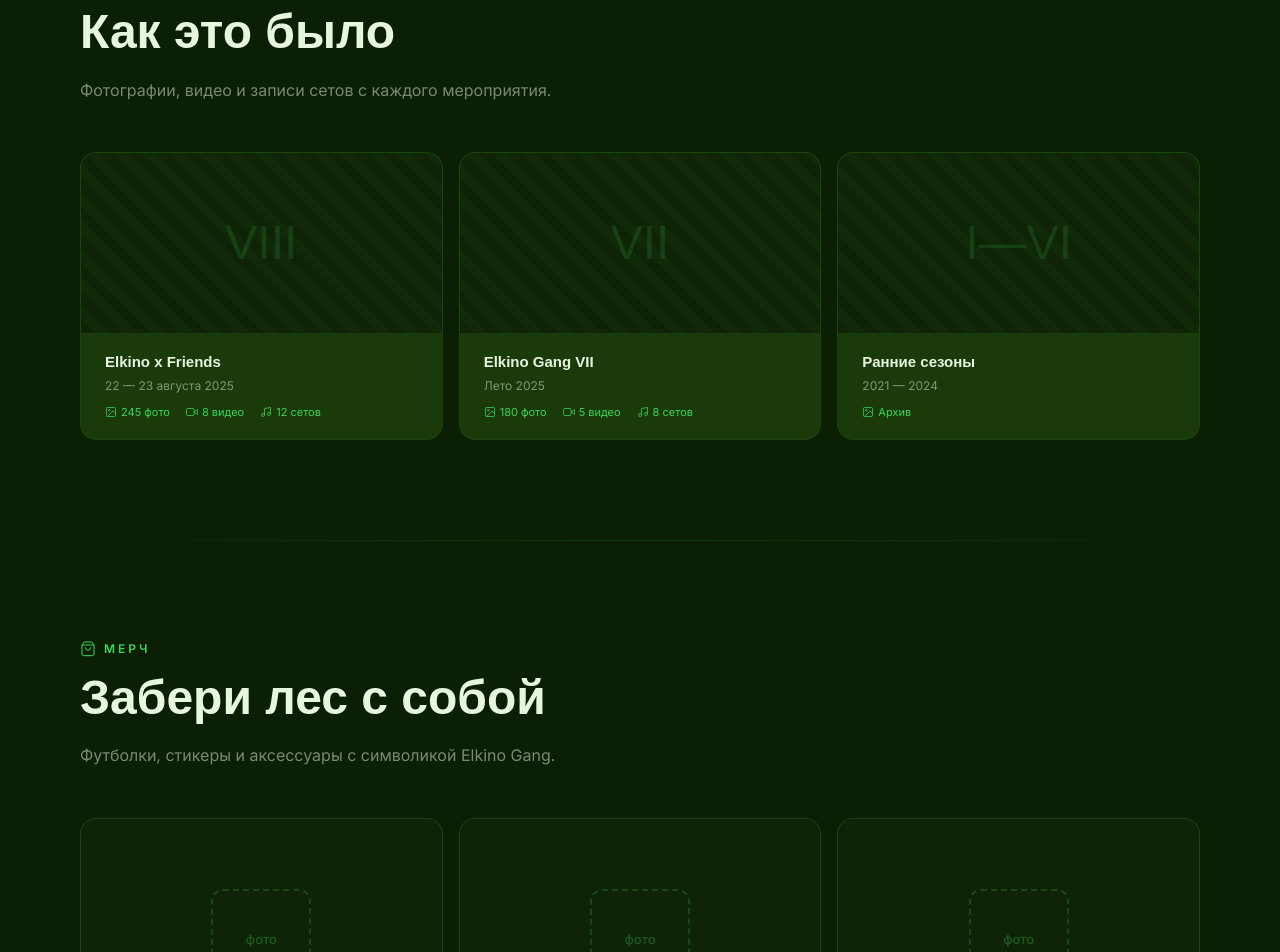
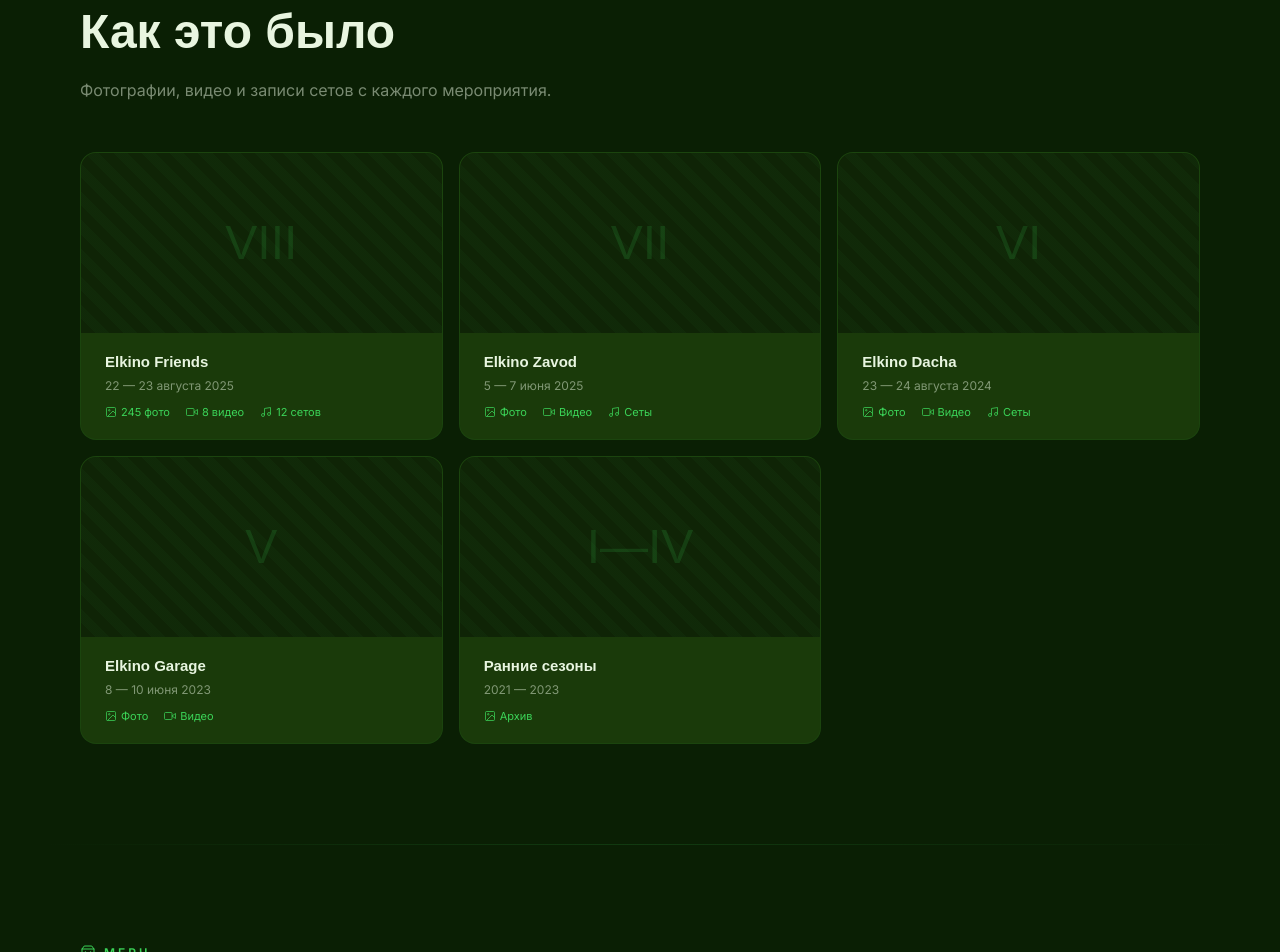
Before and after one commit to zinevichmax-dotcom/elkino-gang, a plain HTML site: page index.html in a window 1280 px wide. Shown: the part 3260-4212 px from the top of the page. Drawn offline with Linux system fonts and the light colour scheme; a web font is replaced by a local one.

Commit message:
expand archive: Friends, Zavod, Dacha, Garage

```diff
--- a/index.html
+++ b/index.html
@@ -188,49 +188,15 @@
       <p class="section-desc">Фотографии, видео и записи сетов с каждого мероприятия.</p>
 
       <div class="archive-grid">
-        <article class="archive-card">
-          <div class="archive-thumb" role="img" aria-label="Обложка: Elkino x Friends, сезон VIII">
-            <div class="archive-thumb-pattern" aria-hidden="true"></div>
-            <div class="archive-thumb-icon" aria-hidden="true">VIII</div>
-          </div>
-          <div class="archive-body">
-            <h3 class="archive-title">Elkino x Friends</h3>
-            <p class="archive-meta">22 — 23 августа 2025</p>
-            <div class="archive-stats">
-              <span><svg viewBox="0 0 24 24" aria-hidden="true" focusable="false"><rect x="3" y="3" width="18" height="18" rx="2"/><circle cx="8.5" cy="8.5" r="1.5"/><path d="M21 15l-5-5L5 21"/></svg> 245 фото</span>
-              <span><svg viewBox="0 0 24 24" aria-hidden="true" focusable="false"><polygon points="23 7 16 12 23 17 23 7"/><rect x="1" y="5" width="15" height="14" rx="2"/></svg> 8 видео</span>
-              <span><svg viewBox="0 0 24 24" aria-hidden="true" focusable="false"><path d="M9 18V5l12-2v13"/><circle cx="6" cy="18" r="3"/><circle cx="18" cy="16" r="3"/></svg> 12 сетов</span>
-            </div>
-          </div>
-        </article>
-        <article class="archive-card">
-          <div class="archive-thumb" role="img" aria-label="Обложка: Elkino Gang VII">
-            <div class="archive-thumb-pattern" aria-hidden="true"></div>
-            <div class="archive-thumb-icon" aria-hidden="true">VII</div>
-          </div>
-          <div class="archive-body">
-            <h3 class="archive-title">Elkino Gang VII</h3>
-            <p class="archive-meta">Лето 2025</p>
-            <div class="archive-stats">
-              <span><svg viewBox="0 0 24 24" aria-hidden="true" focusable="false"><rect x="3" y="3" width="18" height="18" rx="2"/><circle cx="8.5" cy="8.5" r="1.5"/><path d="M21 15l-5-5L5 21"/></svg> 180 фото</span>
-              <span><svg viewBox="0 0 24 24" aria-hidden="true" focusable="false"><polygon points="23 7 16 12 23 17 23 7"/><rect x="1" y="5" width="15" height="14" rx="2"/></svg> 5 видео</span>
-              <span><svg viewBox="0 0 24 24" aria-hidden="true" focusable="false"><path d="M9 18V5l12-2v13"/><circle cx="6" cy="18" r="3"/><circle cx="18" cy="16" r="3"/></svg> 8 сетов</span>
-            </div>
-          </div>
-        </article>
-        <article class="archive-card">
-          <div class="archive-thumb" role="img" aria-label="Обложка: ранние сезоны I—VI">
-            <div class="archive-thumb-pattern" aria-hidden="true"></div>
-            <div class="archive-thumb-icon" aria-hidden="true">I—VI</div>
-          </div>
-          <div class="archive-body">
-            <h3 class="archive-title">Ранние сезоны</h3>
-            <p class="archive-meta">2021 — 2024</p>
-            <div class="archive-stats">
-              <span><svg viewBox="0 0 24 24" aria-hidden="true" focusable="false"><rect x="3" y="3" width="18" height="18" rx="2"/><circle cx="8.5" cy="8.5" r="1.5"/><path d="M21 15l-5-5L5 21"/></svg> Архив</span>
-            </div>
-          </div>
-        </article>
+        <div class="archive-card"><div class="archive-thumb"><div class="archive-thumb-pattern"></div><div class="archive-thumb-icon">VIII</div></div><div class="archive-body"><div class="archive-title">Elkino Friends</div><div class="archive-meta">22 — 23 августа 2025</div><div class="archive-stats"><span><svg viewBox="0 0 24 24"><rect x="3" y="3" width="18" height="18" rx="2"/><circle cx="8.5" cy="8.5" r="1.5"/><path d="M21 15l-5-5L5 21"/></svg> 245 фото</span><span><svg viewBox="0 0 24 24"><polygon points="23 7 16 12 23 17 23 7"/><rect x="1" y="5" width="15" height="14" rx="2"/></svg> 8 видео</span><span><svg viewBox="0 0 24 24"><path d="M9 18V5l12-2v13"/><circle cx="6" cy="18" r="3"/><circle cx="18" cy="16" r="3"/></svg> 12 сетов</span></div></div></div>
+
+        <div class="archive-card"><div class="archive-thumb"><div class="archive-thumb-pattern"></div><div class="archive-thumb-icon">VII</div></div><div class="archive-body"><div class="archive-title">Elkino Zavod</div><div class="archive-meta">5 — 7 июня 2025</div><div class="archive-stats"><span><svg viewBox="0 0 24 24"><rect x="3" y="3" width="18" height="18" rx="2"/><circle cx="8.5" cy="8.5" r="1.5"/><path d="M21 15l-5-5L5 21"/></svg> Фото</span><span><svg viewBox="0 0 24 24"><polygon points="23 7 16 12 23 17 23 7"/><rect x="1" y="5" width="15" height="14" rx="2"/></svg> Видео</span><span><svg viewBox="0 0 24 24"><path d="M9 18V5l12-2v13"/><circle cx="6" cy="18" r="3"/><circle cx="18" cy="16" r="3"/></svg> Сеты</span></div></div></div>
+
+        <div class="archive-card"><div class="archive-thumb"><div class="archive-thumb-pattern"></div><div class="archive-thumb-icon">VI</div></div><div class="archive-body"><div class="archive-title">Elkino Dacha</div><div class="archive-meta">23 — 24 августа 2024</div><div class="archive-stats"><span><svg viewBox="0 0 24 24"><rect x="3" y="3" width="18" height="18" rx="2"/><circle cx="8.5" cy="8.5" r="1.5"/><path d="M21 15l-5-5L5 21"/></svg> Фото</span><span><svg viewBox="0 0 24 24"><polygon points="23 7 16 12 23 17 23 7"/><rect x="1" y="5" width="15" height="14" rx="2"/></svg> Видео</span><span><svg viewBox="0 0 24 24"><path d="M9 18V5l12-2v13"/><circle cx="6" cy="18" r="3"/><circle cx="18" cy="16" r="3"/></svg> Сеты</span></div></div></div>
+
+        <div class="archive-card"><div class="archive-thumb"><div class="archive-thumb-pattern"></div><div class="archive-thumb-icon">V</div></div><div class="archive-body"><div class="archive-title">Elkino Garage</div><div class="archive-meta">8 — 10 июня 2023</div><div class="archive-stats"><span><svg viewBox="0 0 24 24"><rect x="3" y="3" width="18" height="18" rx="2"/><circle cx="8.5" cy="8.5" r="1.5"/><path d="M21 15l-5-5L5 21"/></svg> Фото</span><span><svg viewBox="0 0 24 24"><polygon points="23 7 16 12 23 17 23 7"/><rect x="1" y="5" width="15" height="14" rx="2"/></svg> Видео</span></div></div></div>
+
+        <div class="archive-card"><div class="archive-thumb"><div class="archive-thumb-pattern"></div><div class="archive-thumb-icon">I—IV</div></div><div class="archive-body"><div class="archive-title">Ранние сезоны</div><div class="archive-meta">2021 — 2023</div><div class="archive-stats"><span><svg viewBox="0 0 24 24"><rect x="3" y="3" width="18" height="18" rx="2"/><circle cx="8.5" cy="8.5" r="1.5"/><path d="M21 15l-5-5L5 21"/></svg> Архив</span></div></div></div>
       </div>
     </section>
 
```
